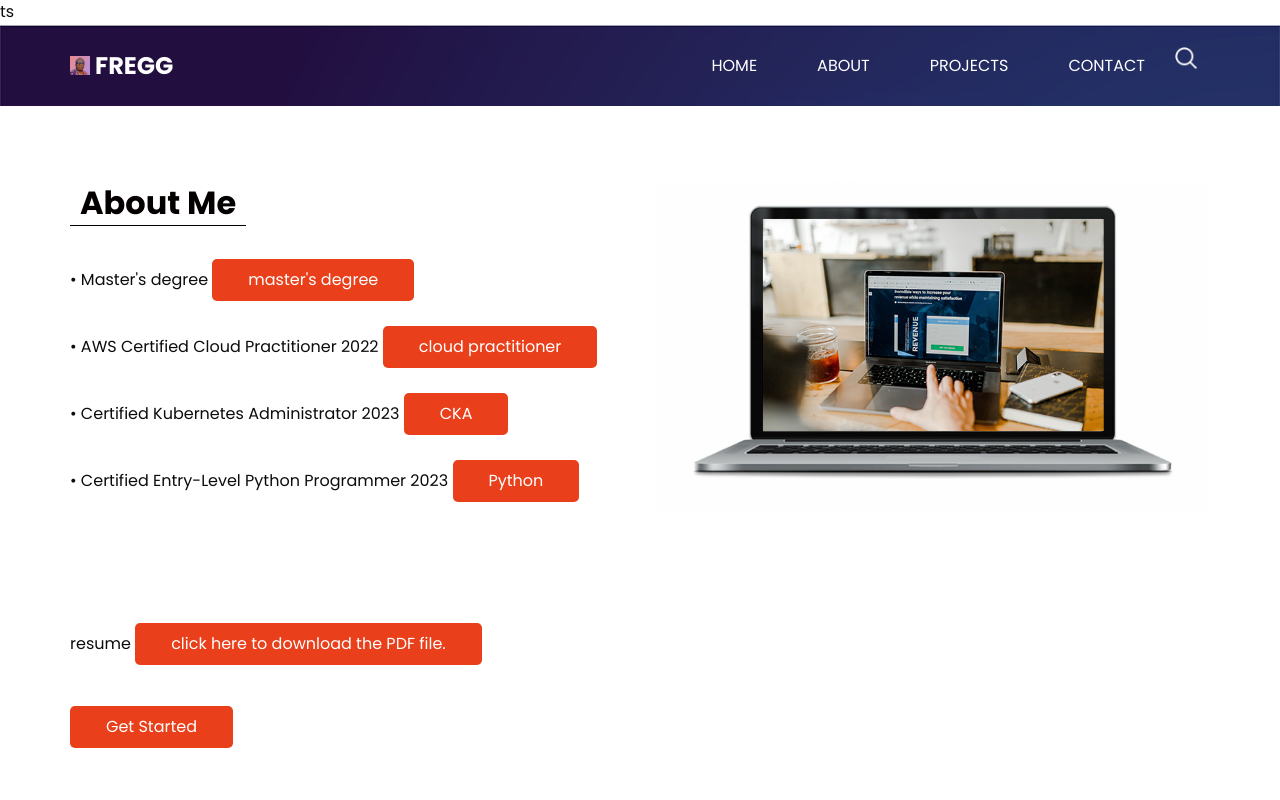
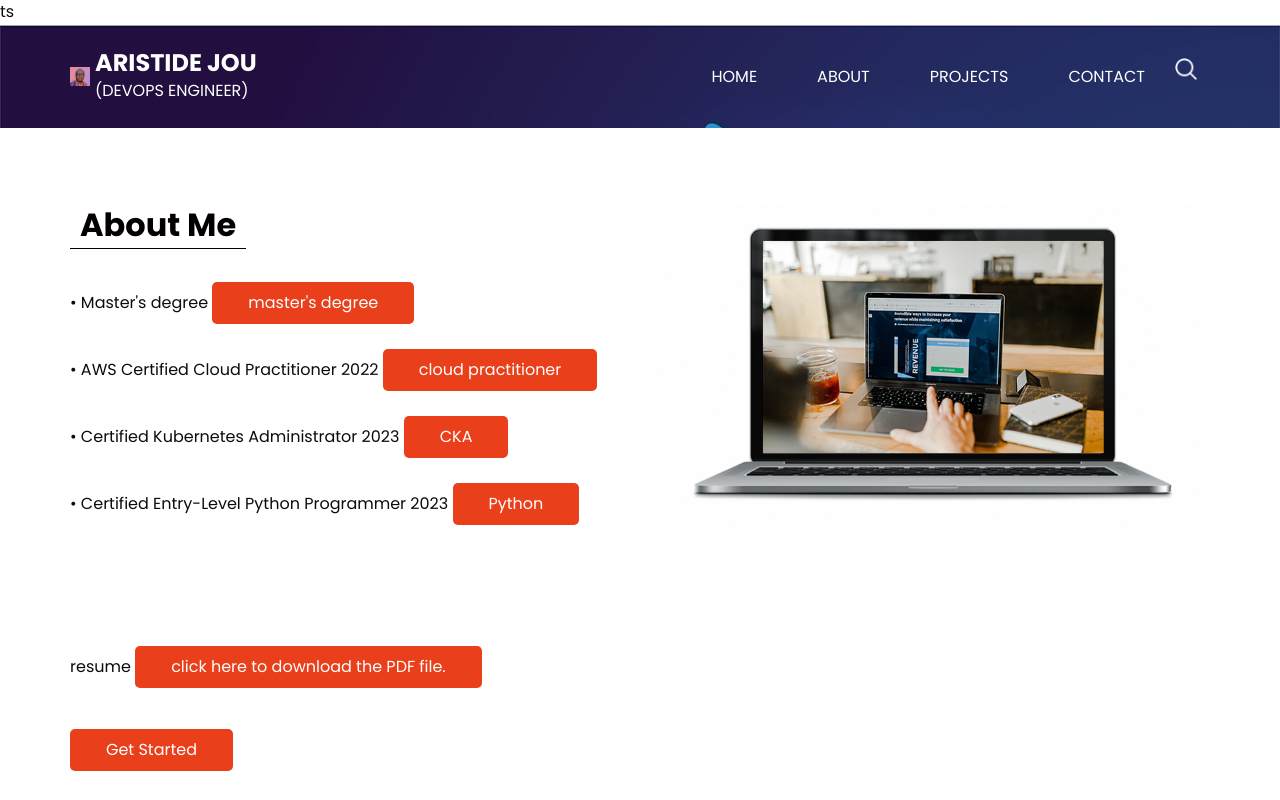
Before and after one commit to schawnndubois/porfolio, a plain HTML site: page about.html in a window 1280 px wide. Shown: the top 800 px of the page. Drawn offline with nearby package versions, Linux system fonts and the light colour scheme.

Commit message:
Update about.html

```diff
--- a/about.html
+++ b/about.html
@@ -42,7 +42,8 @@ ts<!DOCTYPE html>
           <a class="navbar-brand mr-5" href="index.html">
             <img src="0.bmp" alt="">
             <span>
-              Fregg
+              ARISTIDE JOU
+              <h6>(DEVOPS ENGINEER)</h6>
             </span>
           </a>
           <button class="navbar-toggler" type="button" data-toggle="collapse" data-target="#navbarSupportedContent"
```
